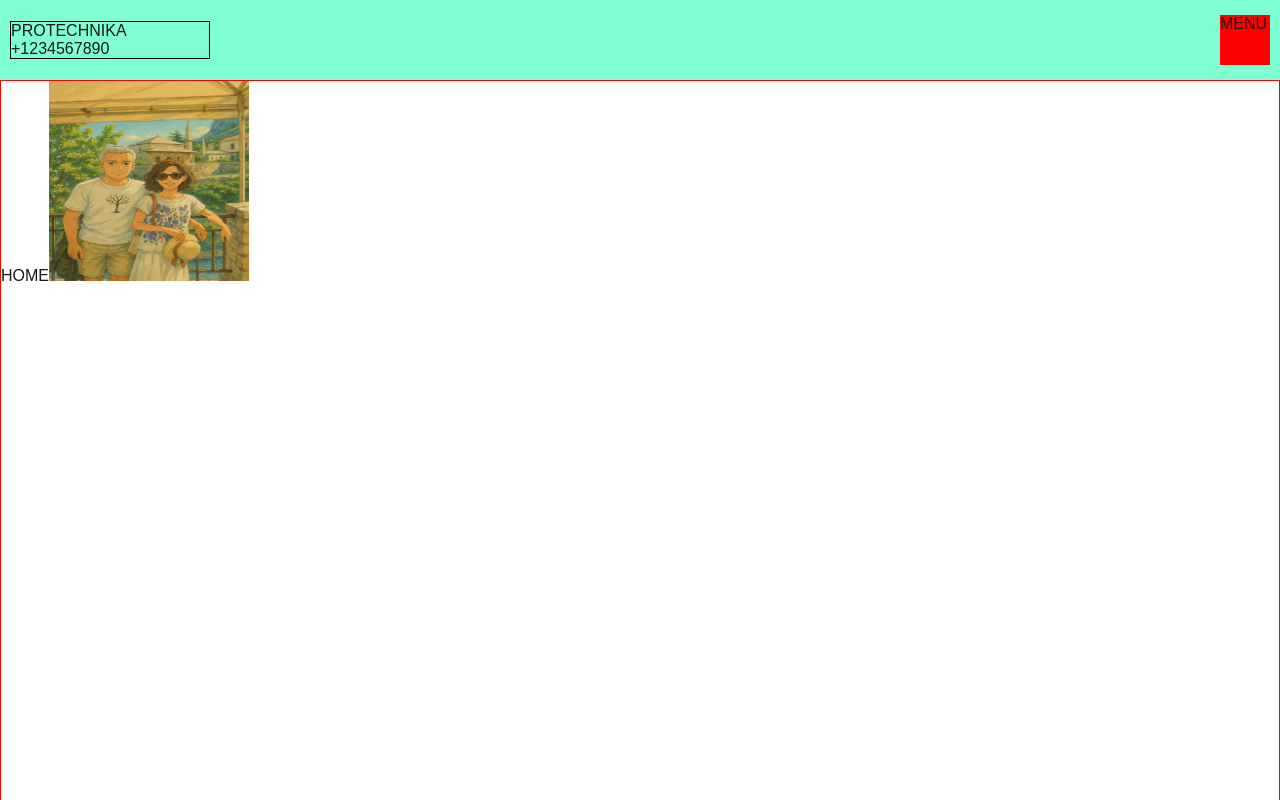
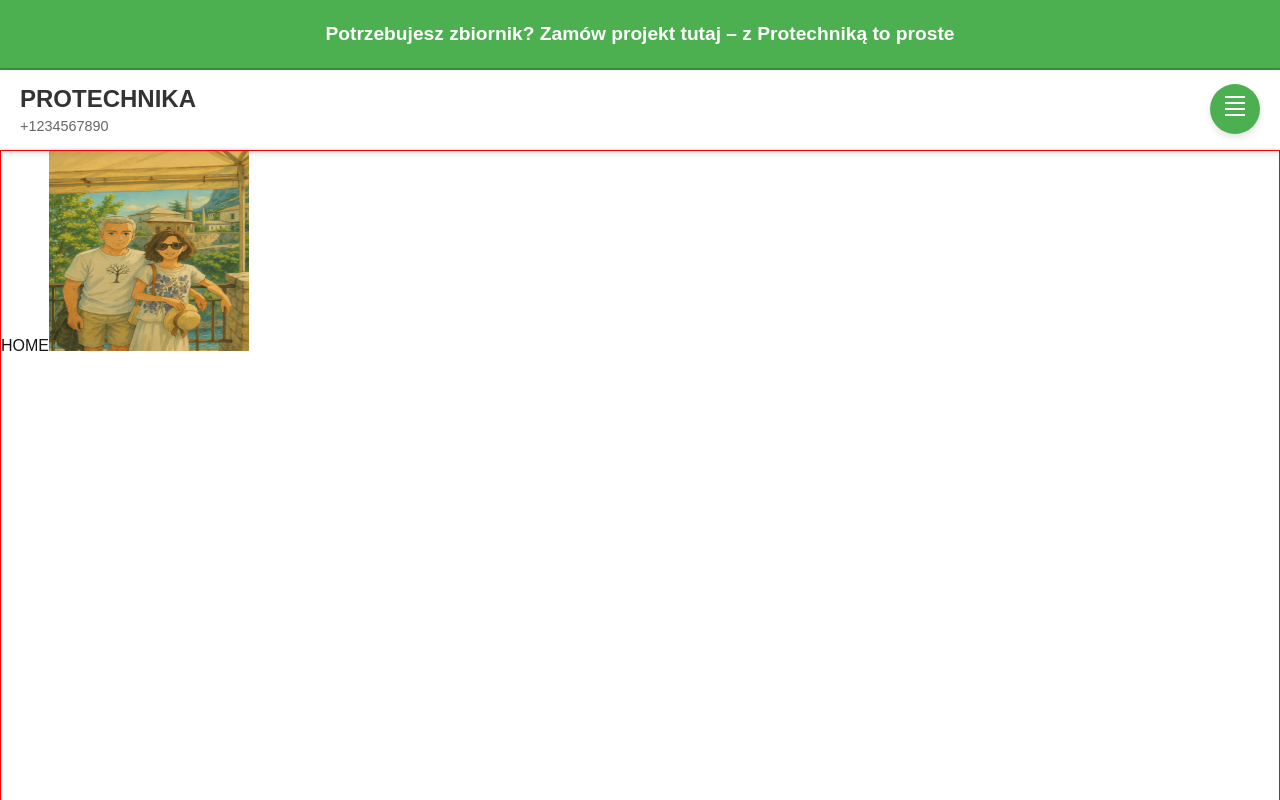
Before and after one commit to KFuczek/AF-site, a Next.js app: page /AF-site/ in a window 1280 px wide. Built offline with nearby package versions, Linux system fonts and the light colour scheme.

Commit message:
feat: add styles to menu, add header

```diff
--- /dev/null
+++ b/src/dictionary.ts
@@ -0,0 +1,3 @@
+export const DICTIONARY = {
+    header: "Potrzebujesz zbiornik? Zamów projekt tutaj – z Protechniką to proste"
+}
--- a/src/mainView/page.module.css
+++ b/src/mainView/page.module.css
@@ -3,10 +3,25 @@
     height: 100vh;
     overflow: scroll;
 
+    .header {
+
+    }
+    .home {
+
+    }
+
+    .footer {
+
+    }
+
+    .paragraph {
+
+    }
+
     .topMenuBar {
         height: 80px;
         width: 100%;
-        top: 0;
+        top: 0px;
         background-color: aquamarine;
         position: sticky;
     }
--- a/src/mainView/page.tsx
+++ b/src/mainView/page.tsx
@@ -5,13 +5,15 @@ import Home from "@/views/home/page";
 import Paragraph from "@/views/paragraph/page";
 import Footer from "@/views/footer/page";
 import TopMenuBar from "@/views/TopMenuBar/page";
+import Header from "@/views/Header/page";
 
 export default function View() {
 
     return (
         <div className={styles.main}>
+          <div className={`${styles.header}`}><Header /></div>
           <div className={styles.topMenuBar}><TopMenuBar /></div>
-          <div className={styles.mainView}><Home /></div>
+          <div className={styles.home}><Home /></div>
           <div className={`${styles.paragraph}`}><Paragraph data={{title: 'title1', text: 'text1'}} /></div>
           <div className={`${styles.paragraph}`}><Paragraph data={{title: 'title2', text: 'text2'}} /></div>
           <div className={`${styles.paragraph}`}><Paragraph data={{title: 'title3', text: 'text3'}} /></div>
--- /dev/null
+++ b/src/views/Header/page.module.css
@@ -0,0 +1,14 @@
+.wrapper {
+  width: 100%;
+  height: 70px;
+  background-color: #4CAF50;
+  color: white;
+  padding: 20px;
+  display: flex;
+  align-items: center;
+  justify-content: center;
+  font-size: 1.2rem;
+  font-weight: bold;
+  box-shadow: 0 4px 6px rgba(0, 0, 0, 0.1); /* Subtle shadow */
+  border-bottom: 2px solid #388E3C; /* Slightly darker green border */
+}
--- /dev/null
+++ b/src/views/Header/page.tsx
@@ -0,0 +1,11 @@
+'use client';
+
+import styles from "./page.module.css";
+import {DICTIONARY} from "@/dictionary";
+
+export default function Header() {
+
+  return (
+    <div className={styles.wrapper}>{DICTIONARY.header}</div>
+  );
+}
--- a/src/views/TopMenuBar/page.module.css
+++ b/src/views/TopMenuBar/page.module.css
@@ -1,22 +1,102 @@
+/*.wrapper {*/
+/*    padding: 10px;*/
+/*    top: 50%;*/
+/*    transform: translateY(-50%);*/
+/*    position: relative;*/
+/*    display: flex;*/
+/*    flex-direction: row;*/
+/*    justify-content: space-between;*/
+/*    align-items: center;*/
+
+/*    .info {*/
+/*        height: 80%;*/
+/*        width: 200px;*/
+/*        border: 1px solid black;*/
+/*    }*/
+
+/*    .menu {*/
+/*        height: 50px;*/
+/*        width: 50px;*/
+/*        background-color: red;*/
+/*    }*/
+/*}*/
+
 .wrapper {
-    padding: 10px;
-    top: 50%;
-    transform: translateY(-50%);
+    padding: 10px 20px;
+    height: 100%;
+    width: 100%;
     position: relative;
     display: flex;
     flex-direction: row;
     justify-content: space-between;
     align-items: center;
+    background-color: #ffffff;
+    box-shadow: 0 4px 6px rgba(0, 0, 0, 0.1);
+    z-index: 1000;
+    border-bottom: 2px solid #f0f0f0;
 
     .info {
-        height: 80%;
-        width: 200px;
-        border: 1px solid black;
+        display: flex;
+        flex-direction: column;
+        justify-content: center;
+        gap: 5px;
+
+        .logo {
+            font-size: 1.5rem;
+            font-weight: bold;
+            color: #333;
+        }
+
+        .tel {
+            font-size: 0.9rem;
+            color: #666;
+        }
     }
 
     .menu {
         height: 50px;
         width: 50px;
-        background-color: red;
+        background-color: #4CAF50;
+        position: relative;
+        display: flex;
+        align-items: center;
+        justify-content: center;
+        border-radius: 50%;
+        box-shadow: 0 4px 6px rgba(0, 0, 0, 0.1);
+        cursor: pointer;
+        transition: transform 0.2s ease, background-color 0.2s ease;
     }
+
+    .menu::before,
+    .menu::after,
+    .menu div {
+        content: '';
+        position: absolute;
+        width: 20px;
+        height: 2px;
+        background-color: white;
+        transition: transform 0.2s ease;
+    }
+
+    .menu::before {
+        top: 12px;
+    }
+
+    .menu::after {
+        top: 18px;
+    }
+
+    .menu div:nth-child(1) {
+        top: 24px;
+    }
+
+    .menu div:nth-child(2) {
+        top: 30px;
+    }
+
+    .menu:hover {
+        background-color: #388E3C;
+        transform: scale(1.1);
+    }
+
 }
--- a/src/views/TopMenuBar/page.tsx
+++ b/src/views/TopMenuBar/page.tsx
@@ -10,7 +10,7 @@ export default function TopMenuBar() {
           <div className={styles.logo}>PROTECHNIKA</div>
           <div className={styles.tel}>+1234567890</div>
         </div>
-        <div className={styles.menu}>MENU</div>
+        <div className={styles.menu}><div></div><div></div></div>
       </div>
   );
 }
--- a/src/views/footer/page.module.css
+++ b/src/views/footer/page.module.css
@@ -1,5 +1,5 @@
 .wrapper {
   width: 100vw;
-  height: 100vh;
+  height: 200px;
   border: solid blue 1px;
 }
--- a/src/views/footer/page.tsx
+++ b/src/views/footer/page.tsx
@@ -2,9 +2,9 @@
 
 import styles from "./page.module.css";
 
-export default function Footer() {
+export default function header() {
 
   return (
-    <div className={styles.wrapper}>FOOTER</div>
+    <div className={styles.wrapper}>Footer</div>
   );
 }
```
